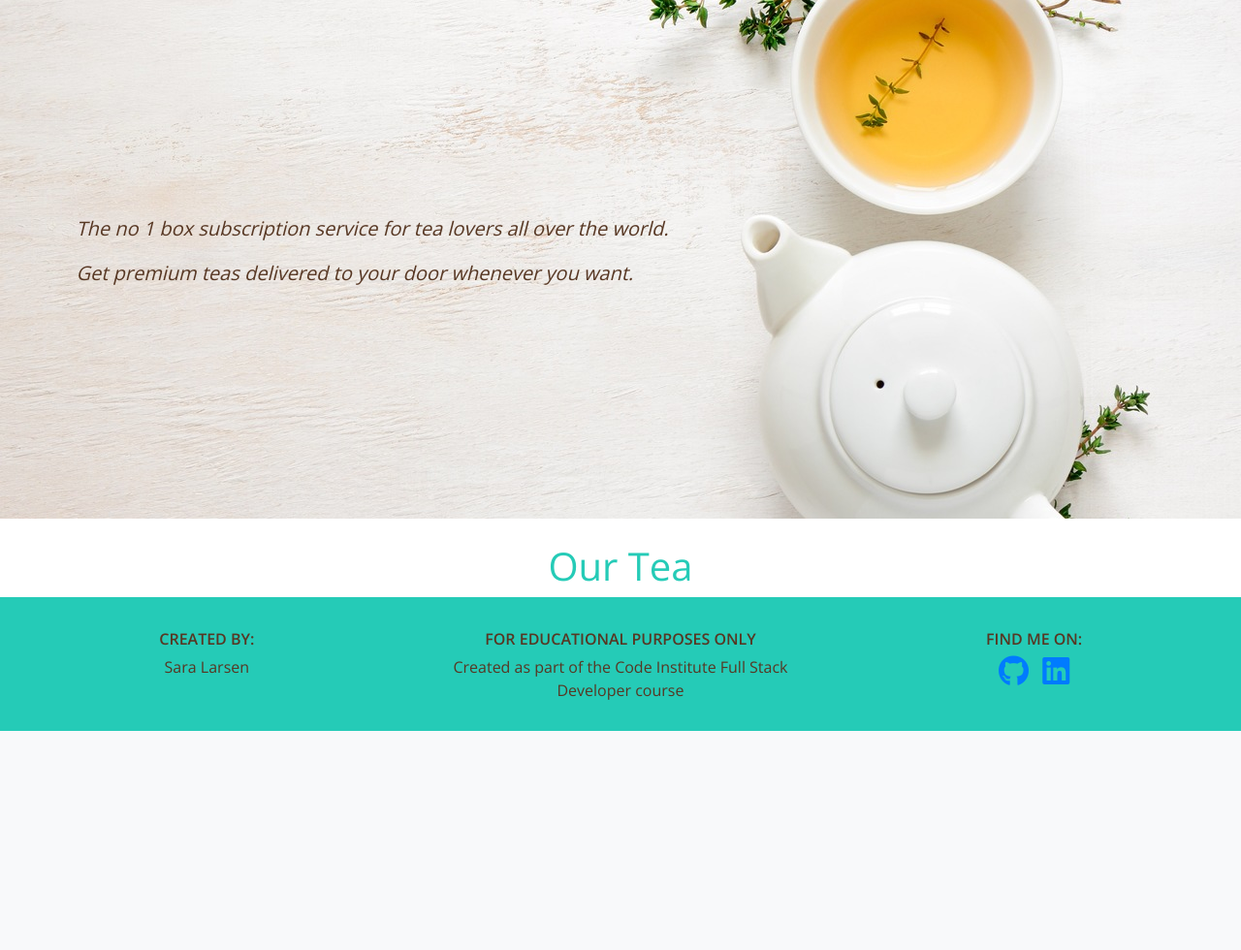
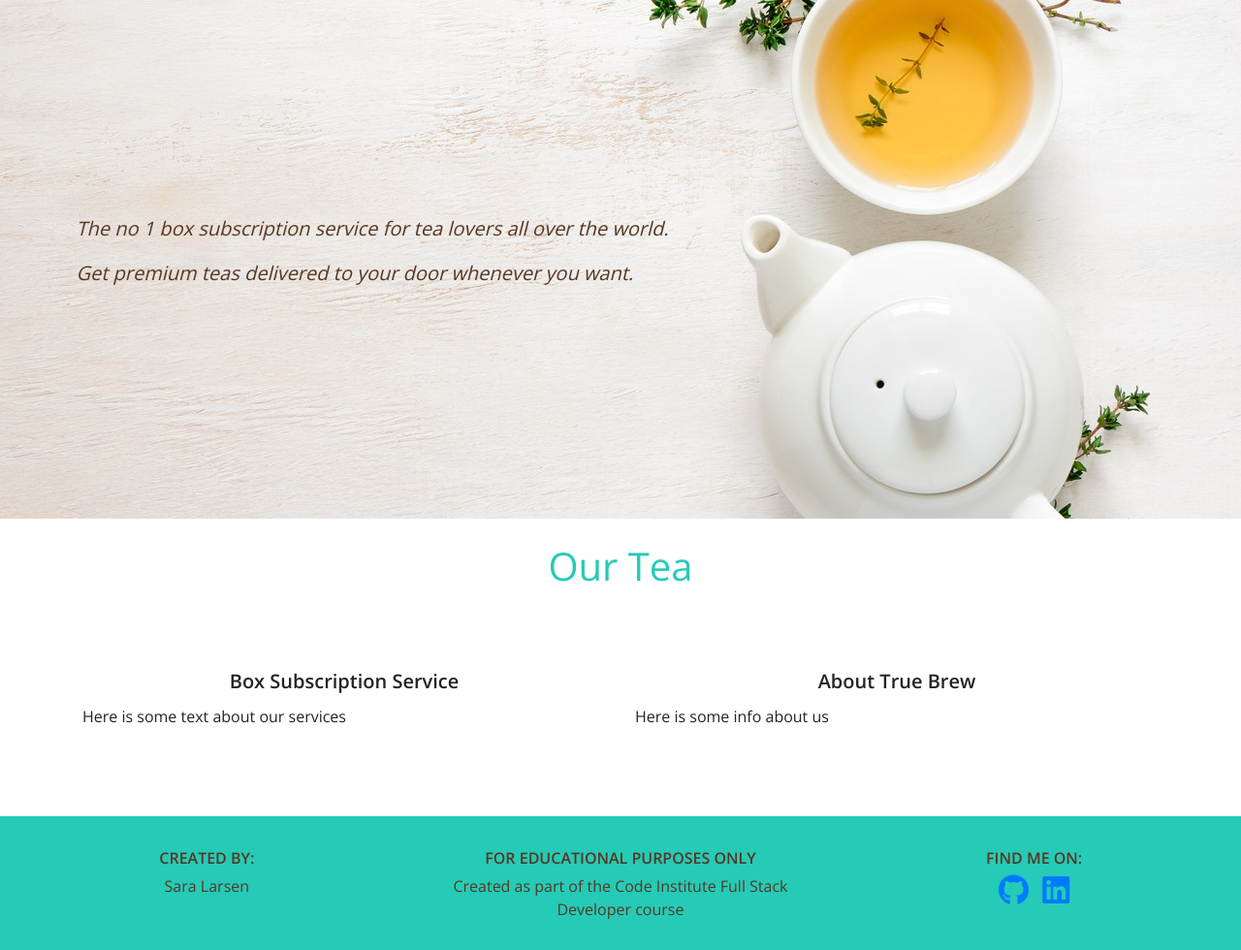
Before and after one commit to Sarani1612/truebrew, a Django app: page / in a window 1280 px wide. Shown: the part 78-1058 px from the top of the page at 97% size. Before the commit the page ends 832 px from the top, so only its background shows below. Run offline with Django 3.2, Linux system fonts and the light colour scheme; data that the repository does not hold is empty; some libraries are stand-ins or nearby versions; some web fonts are replaced.

Commit message:
added info section to homepage

```diff
--- a/pages/templates/index.html
+++ b/pages/templates/index.html
@@ -18,7 +18,7 @@
         </div>
     </div>
 </section>
-<section class="products">
+<section class="home-sections">
     <div class="container">
         <h1 class="text-center">Our Tea</h1>
         <div class="row">
@@ -36,4 +36,18 @@
         </div>
     </div>
 </section>
+<section class="home-sections">
+    <div class="container">
+        <div class="row">
+            <div class="col-md-6">
+                <h5 class="card-title">Box Subscription Service</h5>
+                <p>Here is some text about our services</p>
+            </div>
+            <div class="col-md-6">
+                <h5 class="card-title">About True Brew</h5>
+                <p>Here is some info about us</p>
+            </div>
+        </div>
+    </div>
+</section>
 {% endblock %}
```
